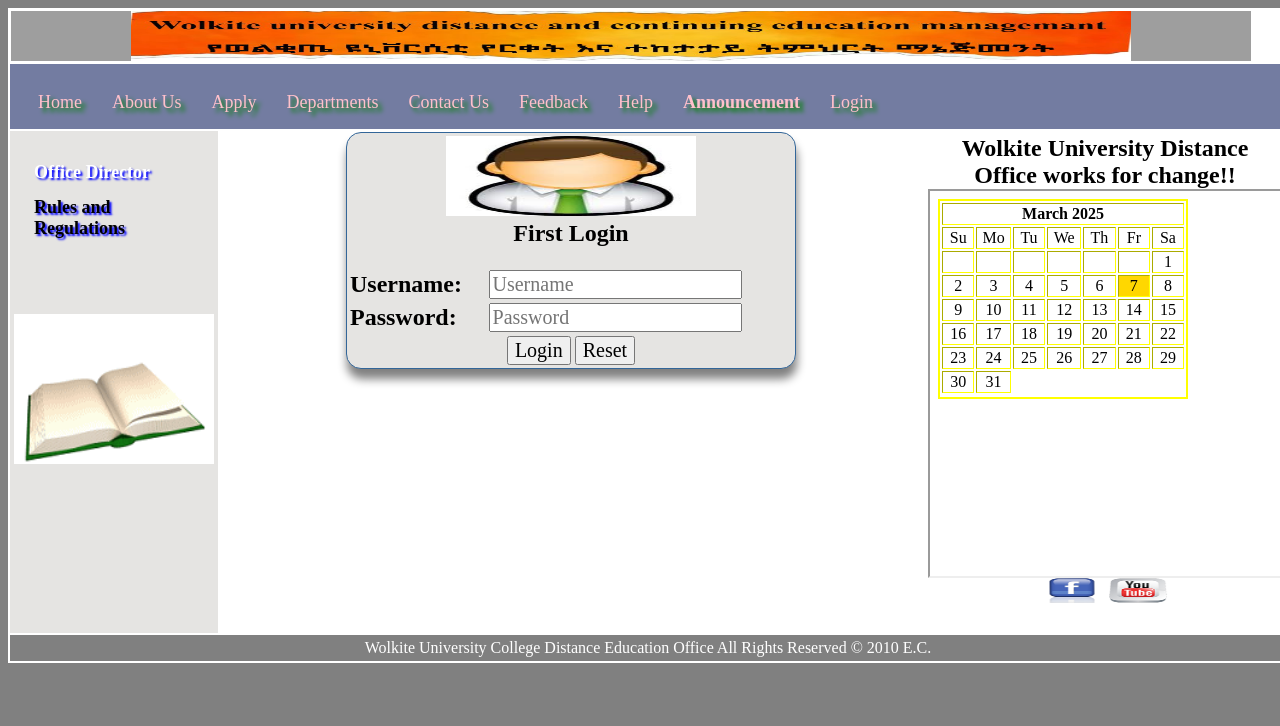
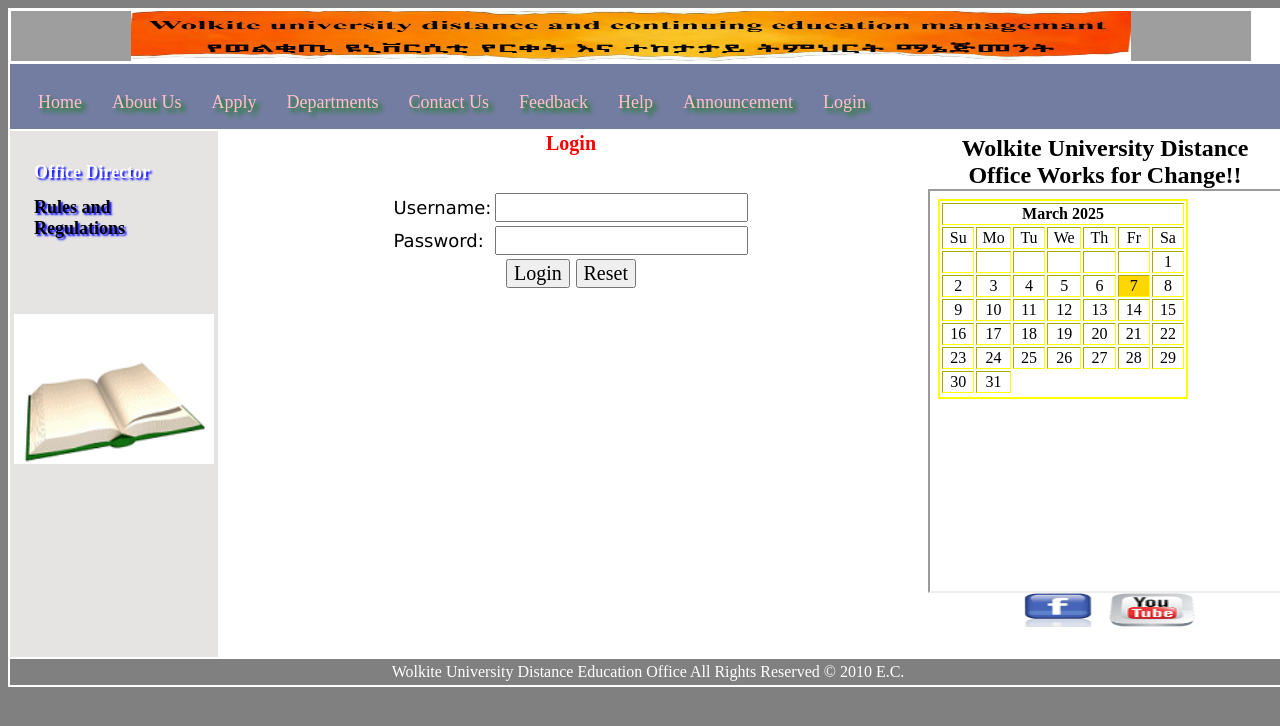
Before and after one commit to sultan2y/newphp, a PHP site: page /login.php in a window 1280 px wide. Shown: the top 726 px of the page. Run offline with PHP 8.4, Linux system fonts and the light colour scheme; grey boxes are pictures that could not be loaded.

Commit message:
update my files

```diff
--- a/wku_distance/login.php
+++ b/wku_distance/login.php
@@ -1,32 +1,43 @@
 <?php
 include("connection.php");
 session_start();
+
+if (isset($_POST['submit'])) {
+    $username = $_POST['username'];
+    $password = $_POST['password']; // Plain text; use md5($password) if hashed
+
+    $stmt = $conn->prepare("SELECT * FROM users WHERE username = ? AND password = ?"); // Line 10
+    if (!$stmt) {
+        die("Prepare failed: " . $conn->error);
+    }
+    $stmt->bind_param("ss", $username, $password);
+    $stmt->execute();
+    $result = $stmt->get_result();
+
+    if ($result->num_rows > 0) {
+        $_SESSION['username'] = $username;
+        echo "<p style='color:green; text-align:center;'>Login successful! Welcome, $username.</p>";
+    } else {
+        echo "<p style='color:red; text-align:center;'>Invalid username or password.</p>";
+    }
+    $stmt->close();
+    $conn->close();
+}
 ?>
+
 <html>
 <head>
 <link rel="stylesheet" type="text/css" href="3.css">
-<script language="javascript">
-  function check() {
-    if (document.getElementById("txt_username").value == "") {
-      alert("Please Enter User name !!");
-      document.getElementById("txt_username").focus();
-      return false;
-    }
-    if (document.getElementById("txt_password").value == "") {
-      alert('Please Enter your password !!');
-      document.getElementById("txt_password").focus();
-      return false;
-    }
-    return true;
-  }
-</script>
 </head>
 <body>
 <table align="center" width="1000px" border="0" bgcolor="white">
-<tr><td height="20px" colspan="4">
+<tr>
+<td height="20px" colspan="4">
 <img src="2.jpg" width="120px" height="50"><img src="ima/c12.png" width="1000px" height="50"><img src="2.jpg" width="120px" height="50">
-</td></tr>
-<tr><td height="20px" colspan="3" bgcolor="#737CA1">
+</td>
+</tr>
+<tr>
+<td height="20px" colspan="3" bgcolor="#737CA1">
   <div id="dropdown">
     <li><a href="index.php">Home</a></li>
     <li><a href="About.php">About Us</a></li>
@@ -45,91 +56,71 @@
     <li><a href="Contact.php">Contact Us</a></li>
     <li><a href="feedback.php">Feedback</a></li>
     <li><a href="help.php">Help</a></li>
-   <li><a href="new1.php"><b>Announcement</b></a></li>
+    <li><a href="new1.php">Announcement</a></li>
     <li><a href="login.php">Login</a></li>
   </div>
-</td></tr>
-<tr><td height="350px" width="150px" bgcolor="#E5E4E2" valign="top">
-<table bgcolor="#E5E4E2" border="0" width="200" height="400" class="menu-bar" align="center">
-<tr><td width="110" height="20"><b><font color="white"></font></b></td></tr>
-<tr><td width="110" height="20"><b><font color="white"><a href="dir.php" style="color:white">Office Director</a></font></b></td></tr>
-<tr><td width="150" height="20"><a href="regulation.php" id="drop"><b>Rules and Regulations</b></a></td></tr>
-<tr><td><img src="b3.gif" width="200" height="150"></td></tr>
+</td>
+</tr>
+<tr>
+<td height="350px" width="150px" bgcolor="#E5E4E2" valign="top">
+<table bgcolor="#E5E4E2" border="0" width="150" height="400" class="menu-bar" align="center">
+  <tr>
+    <td width="110" height="20"><b><font color="white"></font></b></td>
+  </tr>
+  <tr>
+    <td width="110" height="20"><b><font color="white"><a href="dir.php" style="color:white">Office Director</a></font></b></td>
+  </tr>
+  <tr>
+    <td width="150" height="20"><a href="regulation.php" id="drop"><b>Rules and Regulations</b></a></td>
+  </tr>
+  <tr>
+    <td><img src="b3.gif" width="200" height="150"></td>
+  </tr>
 </table>
-</td><td valign="top" bgcolor="white">
-<form action="login.php" method="post" align="top">
-<table style="background-color:#E5E4E2; border:1px solid #336699; width:450px; height:190px; border-radius:15px; box-shadow:1px 10px 10px gray" align="center">
-<tr><td colspan="2" align="center"><center><img src="aa.jpg" width="250" height="80"></center></td></tr>
-<tr><td colspan="2" align="center"><b><h3><font size="5" color="black">First Login</font></h3></b></td></tr>
-<tr><td><font size="5" color="black"><b>Username:</b></font></td>
-<td><input type="text" name="mail" value="" size="20%" id="txt_username" placeholder="Username"></td></tr>
-<tr><td><font size="5" color="black"><b>Password:</b></font></td>
-<td><input type="password" name="pass" value="" size="20%" id="txt_password" placeholder="Password"></td></tr>
-<tr><td colspan="2" align="center">
-<input type="submit" value="Login" name="submitMain" onclick="return check(this.form);"/>
-<input type="reset" value="Reset"/>
-</td></tr>
+</td>
+<td valign="top" bgcolor="white">
+<h2 style="font-size:20px; color:red"><center>Login</center></h2><br>
+<form action="login.php" method="post">
+<table style="margin-left:auto; margin-right:auto; font-family: Verdana, Helvetica, sans-serif; font-size:18px;">
+  <tr>
+    <td><label for="txt_username">Username:</label></td>
+    <td><input type="text" id="txt_username" name="username" size="20" required></td>
+  </tr>
+  <tr>
+    <td><label for="txt_password">Password:</label></td>
+    <td><input type="password" id="txt_password" name="password" size="20" required></td>
+  </tr>
+  <tr>
+    <td colspan="2" align="center">
+      <input type="submit" name="submit" value="Login">
+      <input type="reset" value="Reset">
+    </td>
+  </tr>
 </table>
 </form>
-<?php
-if (isset($_POST['submitMain'])) {
-    $user = $_POST['mail'];
-    $password = $_POST['pass'];
-    $stmt = $conn->prepare("SELECT * FROM account WHERE username = ? AND password = ?");
-    $stmt->bind_param("ss", $user, $password);
-    $stmt->execute();
-    $result = $stmt->get_result();
-    $rowCheck = $result->num_rows;
-    if ($rowCheck > 0) {
-        $row = $result->fetch_array();
-        $_SESSION['a'] = $row['User_id'];
-        $fname = $row['fname'];
-        $lname = $row['lname'];
-        $account = $row['accounttype'];
-        $_SESSION['d'] = $fname;
-        $_SESSION['b'] = $account;
-        $_SESSION['c'] = $lname;
-        if ($row['status'] == 1) {
-            echo "<script>window.location='admin.php';</script>";
-        } else if ($row['status'] == 2) {
-            echo "<script>window.location='registrar.php';</script>";
-        } else if ($row['status'] == 3) {
-            echo "<script>window.location='Coordinator.php';</script>";
-        } else if ($row['status'] == 7) {
-            echo "<script>window.location='Instructor.php';</script>";
-        } else if ($row['status'] == 10) {
-            echo "<script>window.location='DeP-Head.php';</script>";
-        } else if ($row['status'] == 6) {
-            echo '<meta content="6;student.php" http-equiv="refresh" />';
-        } else {
-            echo "<p class='wrong'>User Name & Password do not match, try again!</p>";
-            echo '<meta content="3;login.php" http-equiv="refresh" />';
-        }
-    } else {
-        echo "<p class='wrong'>User Name & Password do not match, try again!</p>";
-        echo '<meta content="3;login.php" http-equiv="refresh" />';
-    }
-    $stmt->close();
-}
-$conn->close();
-?>
-</td><td width="150px">
+</td>
+<td width="150px">
 <table border="0" width="100px" height="450" bgcolor="white">
-<tr><td valign="top" bgcolor="white">
+<tr>
+<td valign="top" bgcolor="white">
 <h2><center>
-<font color="black" face="monotype corsiva" size="5">Wolkite University Distance Office works for change!!</font><br>
-<iframe name="frame" width="350px" height="385px" src="date.php"></iframe>
-<a href="https://www.facebook.com"><img src="f.png" width="60" height="25"></a>
-<a href="https://www.youtube.com"><img src="y.png" width="60" height="25"></a>
+<font color="black" face="monotype corsiva" size="5">Wolkite University Distance Office Works for Change!!</font><br>
+<iframe name="frame" width="350px" height="400px" src="date.php"></iframe>
+<a href="https://www.facebook.com"><img src="f.png" width="88" height="34"></a>
+<a href="https://www.youtube.com"><img src="y.png" width="88" height="34"></a>
 </center></h2>
-</td></tr>
+</td>
+</tr>
 </table>
-</td></tr>
-<tr><td colspan="3" bgcolor="gray">
+</td>
+</tr>
+<tr>
+<td colspan="3" bgcolor="gray">
 <table align="center" bgcolor=""><tr><td><font face="Times New Roman" color="white" size="3">
-Wolkite University College Distance Education Office All Rights Reserved © 2010 E.C.
+Wolkite University Distance Education Office All Rights Reserved © 2010 E.C.
 </font></td></tr></table>
-</td></tr>
+</td>
+</tr>
 </table>
 </body>
 </html>
```
Lines whose indentation alone changed are shown as unchanged.
